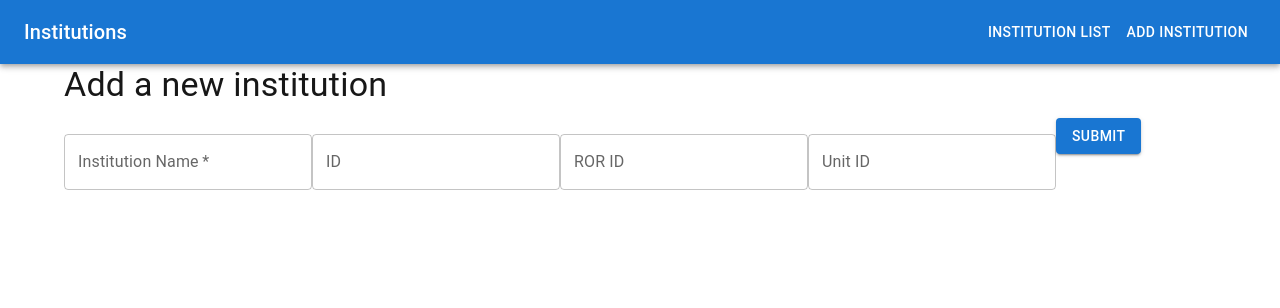
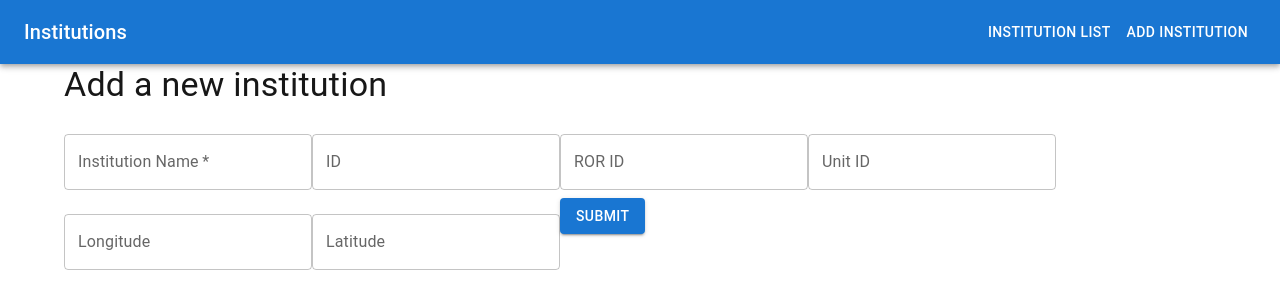
Before and after one commit to osg-htc/topology-institutions-api, a Next.js app in the folder institutions_ui/: page /ui/add-institution in a window 1280 px wide. Shown: the top 308 px of the page. Built offline with nearby package versions, Linux system fonts and the light colour scheme.

Commit message:
add-institution page finished

```diff
--- a/institutions_ui/src/app/add-institution/page.tsx
+++ b/institutions_ui/src/app/add-institution/page.tsx
@@ -10,22 +10,36 @@ export default function AddInstitution() {
     const [id, setId] = useState("");
     const [rorId, setRorId] = useState("");
     const [unitId, setUnitId] = useState("");
+    const [longitude, setLongitude] = useState(""); // Keep as string for now. Will convert later
+    const [latitude, setLatitude] = useState("");
 
     const [errors, setErrors] = useState<{ [key: string]: string }>({});
 
     const validateForm = () => {
         const validationErrors: { [key: string]: string } = {};
 
+        // Check if name is empty
         if(!name) {
             validationErrors.name = "Name is required";
         }
+
 
         if (unitId && (!/^\d{6}$/.test(unitId))) {
             validationErrors.unitId = "Unit ID must be 6 digits long";
         }
 
+        // Check if ROR ID is a valid URL
         if (rorId && !/^https:\/\/ror\.org\/.+$/.test(rorId)) {
             validationErrors.rorId = "Invalid ROR ID format (must start with https://ror.org/)";
+        }
+
+        // Check if longitude and latitude are numbers
+        if (longitude && isNaN(parseFloat(longitude))) {
+            validationErrors.longitude = "Longitude must be a number";
+        }
+
+        if (latitude && isNaN(parseFloat(latitude))) {
+            validationErrors.latitude = "Latitude must be a number";
         }
 
         return validationErrors;
@@ -44,12 +58,15 @@ export default function AddInstitution() {
 
         const institutionData = {
             name,
-            id,
-            ror_id: rorId,
-            unitid: unitId,
+            id: id || null,
+            ror_id: rorId || null,
+            unitid: unitId || null,
+            longitude: longitude ? parseFloat(longitude) : null, //Originally was inputted as string and needed to be converted to a float to be passed to the backend
+            latitude: latitude ? parseFloat(latitude) : null,
+            ipeds_metadata: null,
         };
 
-        const response = await axios.post("http://localhost:8089/institution", institutionData, {
+        const response = await axios.post("http://localhost:8089/institutions", institutionData, {
             headers: {
                 "Content-Type": "application/json",
             },
@@ -69,6 +86,10 @@ export default function AddInstitution() {
                 alert("Failed to add institution. Please try again.");
             }
         } catch (error){
+            if(error.response){
+                console.error("Error response: ", error.response.data)
+                alert("An error occurred," + JSON.stringify(error.response.data))
+            }
             console.error("Failed to add institution:", error);
         }
 
@@ -123,6 +144,26 @@ export default function AddInstitution() {
                         helperText={errors.unitId}
                     />
 
+                    <TextField
+                        id="longitude"
+                        label="Longitude"
+                        margin="normal"
+                        value={longitude}
+                        onChange={(e) => setLongitude(e.target.value)}
+                        error={!!errors.longitude}
+                        helperText={errors.longitude}
+                    />
+
+                    <TextField
+                        id="latitude"
+                        label="Latitude"
+                        margin="normal"
+                        value={latitude}
+                        onChange={(e) => setLatitude(e.target.value)}
+                        error={!!errors.latitude}
+                        helperText={errors.latitude}
+                    />
+
                     <Button variant="contained" color="primary" type="submit">
                         Submit
                     </Button>
```
